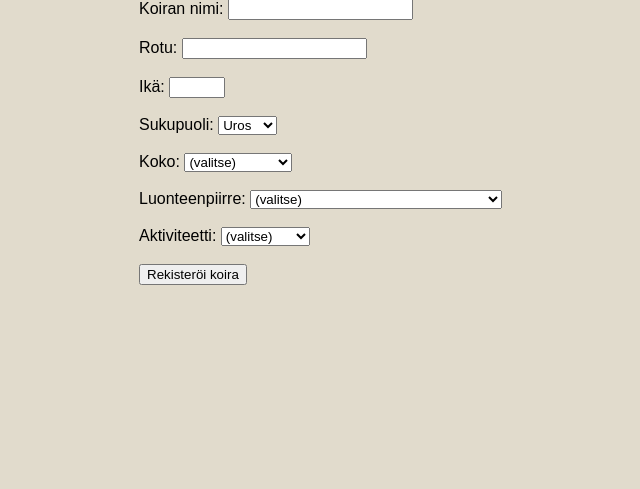
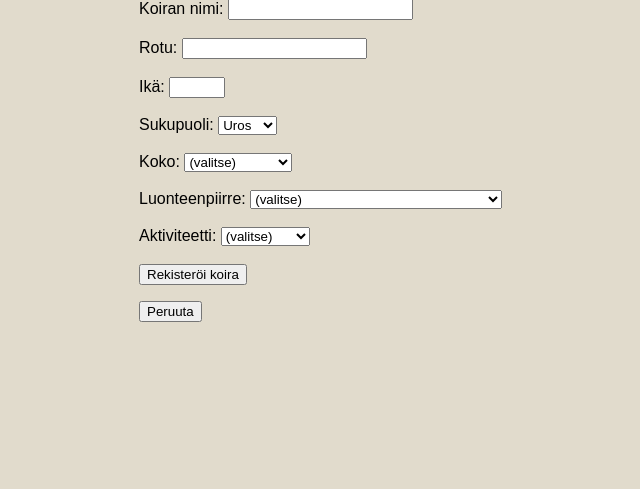
Before and after one commit to emmapiittala/koiratietokanta, a Flask app: page /register_dog in a window 1280 px wide. Shown: the part 259-748 px from the top of the page, without its empty margins (101-741 px from the left). Run offline with Flask 3, Linux system fonts and the light colour scheme; data comes from the database, SQL or seed files in the repository.

Commit message:
add back button

```diff
--- a/templates/register_dog.html
+++ b/templates/register_dog.html
@@ -45,6 +45,7 @@
             </select><br><br>
     <input type="submit" value="Rekisteröi koira">
     </form>
-
+<form action="/" method="GET">
+    <button type="submit">Peruuta</button>
         </form>
 {% endblock %}
```
